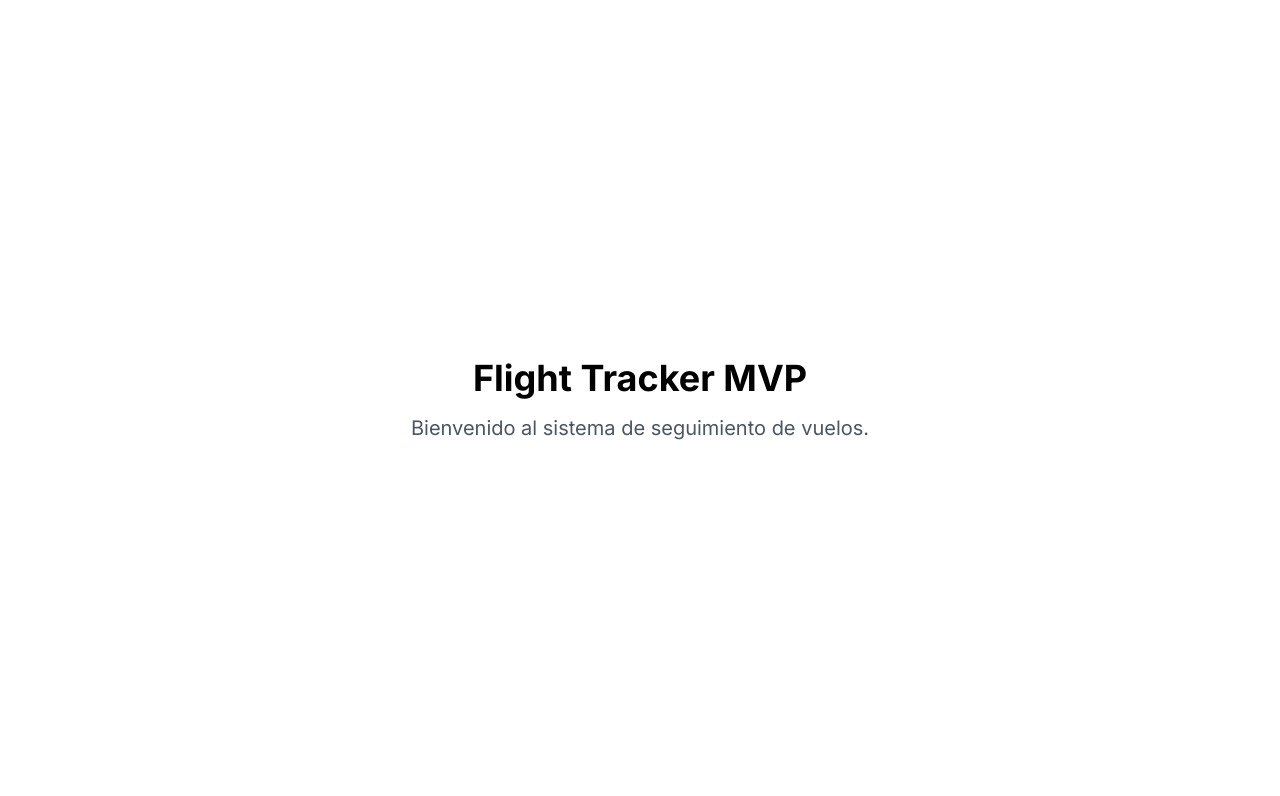
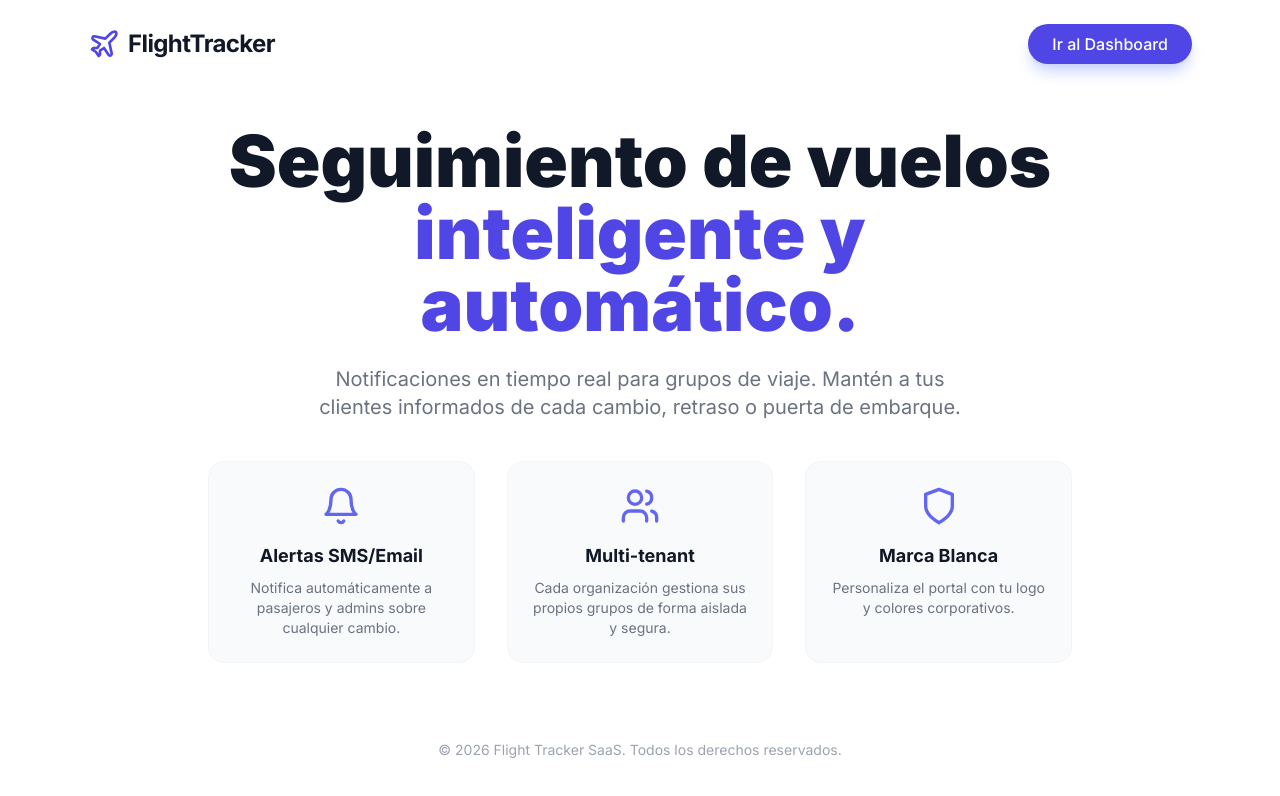
Before and after one commit to jmarquez1/flighttracker, a Next.js app in the folder apps/web/: page / in a window 1280 px wide. Shown: the top 796 px of the page. Built offline with nearby package versions, Linux system fonts and the light colour scheme.

Commit message:
Fix: Robust landing page and defensive Supabase client initialization

```diff
--- a/apps/web/src/app/page.tsx
+++ b/apps/web/src/app/page.tsx
@@ -1,8 +1,54 @@
+import Link from 'next/link'
+import { Plane, Bell, Shield, Users } from 'lucide-react'
+
 export default function HomePage() {
   return (
-    <main className="flex min-h-screen flex-col items-center justify-center p-24">
-      <h1 className="text-4xl font-bold">Flight Tracker MVP</h1>
-      <p className="mt-4 text-xl text-gray-600">Bienvenido al sistema de seguimiento de vuelos.</p>
+    <main className="flex min-h-screen flex-col items-center bg-white text-gray-900">
+      {/* Hero Section */}
+      <nav className="w-full max-w-6xl flex justify-between items-center p-6">
+        <div className="flex items-center gap-2">
+          <Plane className="w-8 h-8 text-indigo-600" />
+          <span className="text-2xl font-bold tracking-tight">FlightTracker</span>
+        </div>
+        <Link
+          href="/dashboard/trips"
+          className="bg-indigo-600 text-white px-6 py-2 rounded-full font-medium hover:bg-indigo-700 transition-all shadow-lg shadow-indigo-200"
+        >
+          Ir al Dashboard
+        </Link>
+      </nav>
+
+      <div className="flex-1 flex flex-col items-center justify-center text-center px-4 max-w-4xl">
+        <h1 className="text-5xl md:text-7xl font-black mb-6 leading-tight">
+          Seguimiento de vuelos <br/>
+          <span className="text-indigo-600">inteligente y automático.</span>
+        </h1>
+        <p className="text-xl text-gray-500 mb-10 max-w-2xl">
+          Notificaciones en tiempo real para grupos de viaje. Mantén a tus clientes informados de cada cambio, retraso o puerta de embarque.
+        </p>
+
+        <div className="grid grid-cols-1 md:grid-cols-3 gap-8 w-full">
+          <div className="p-6 bg-gray-50 rounded-2xl border border-gray-100">
+            <Bell className="w-10 h-10 text-indigo-500 mb-4 mx-auto" />
+            <h3 className="font-bold text-lg mb-2">Alertas SMS/Email</h3>
+            <p className="text-sm text-gray-500">Notifica automáticamente a pasajeros y admins sobre cualquier cambio.</p>
+          </div>
+          <div className="p-6 bg-gray-50 rounded-2xl border border-gray-100">
+            <Users className="w-10 h-10 text-indigo-500 mb-4 mx-auto" />
+            <h3 className="font-bold text-lg mb-2">Multi-tenant</h3>
+            <p className="text-sm text-gray-500">Cada organización gestiona sus propios grupos de forma aislada y segura.</p>
+          </div>
+          <div className="p-6 bg-gray-50 rounded-2xl border border-gray-100">
+            <Shield className="w-10 h-10 text-indigo-500 mb-4 mx-auto" />
+            <h3 className="font-bold text-lg mb-2">Marca Blanca</h3>
+            <p className="text-sm text-gray-500">Personaliza el portal con tu logo y colores corporativos.</p>
+          </div>
+        </div>
+      </div>
+
+      <footer className="p-10 text-gray-400 text-sm">
+        © 2026 Flight Tracker SaaS. Todos los derechos reservados.
+      </footer>
     </main>
   )
 }
```
Also changed, not shown: apps/web/src/utils/supabase/server.ts (+9 -2 lines).
